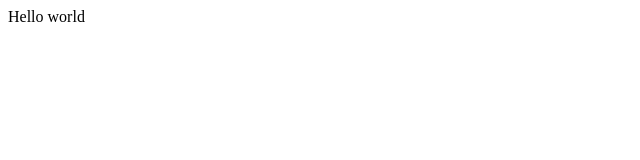
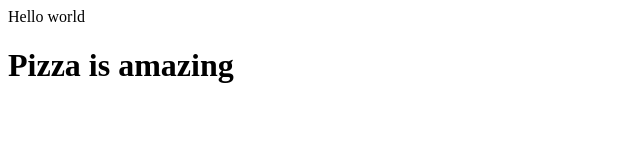
Before and after one commit to OfTheDelmer/super_pizza, a plain HTML site: page index.html in a window 1280 px wide. Shown: the whole page, without its empty margins (0-640 px from the left). Drawn offline with Linux system fonts and the light colour scheme.

Commit message:
Update index
Add more enthusiasm for pizza.

```diff
--- a/index.html
+++ b/index.html
@@ -5,6 +5,8 @@
     <title>Hello</title>
   </head>
   <body>
-    Hello world
+    <div>Hello world</div>
+
+    <h1>Pizza is amazing</h1>
   </body>
 </html>
```
